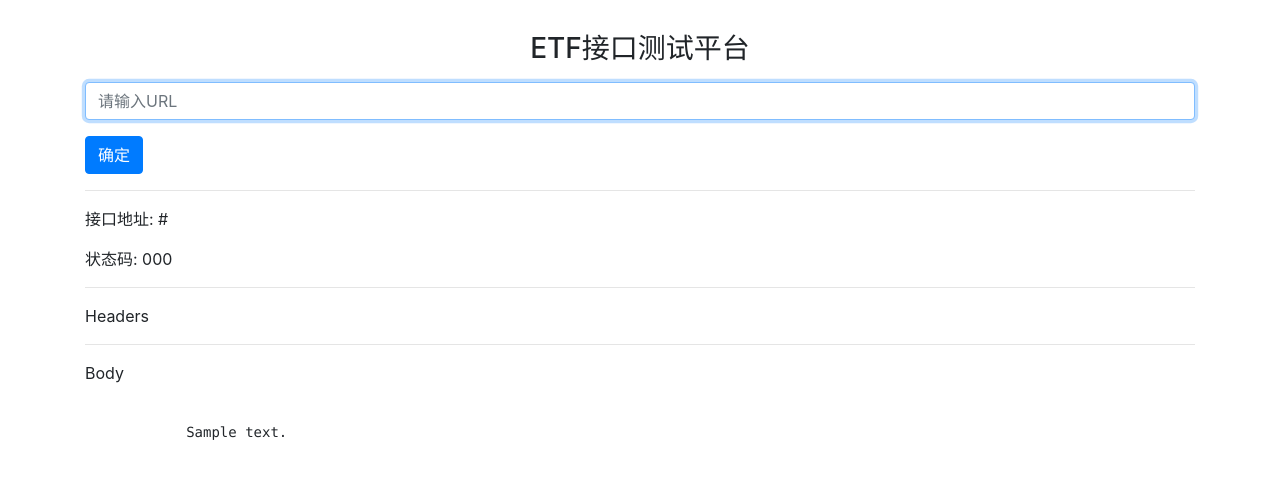
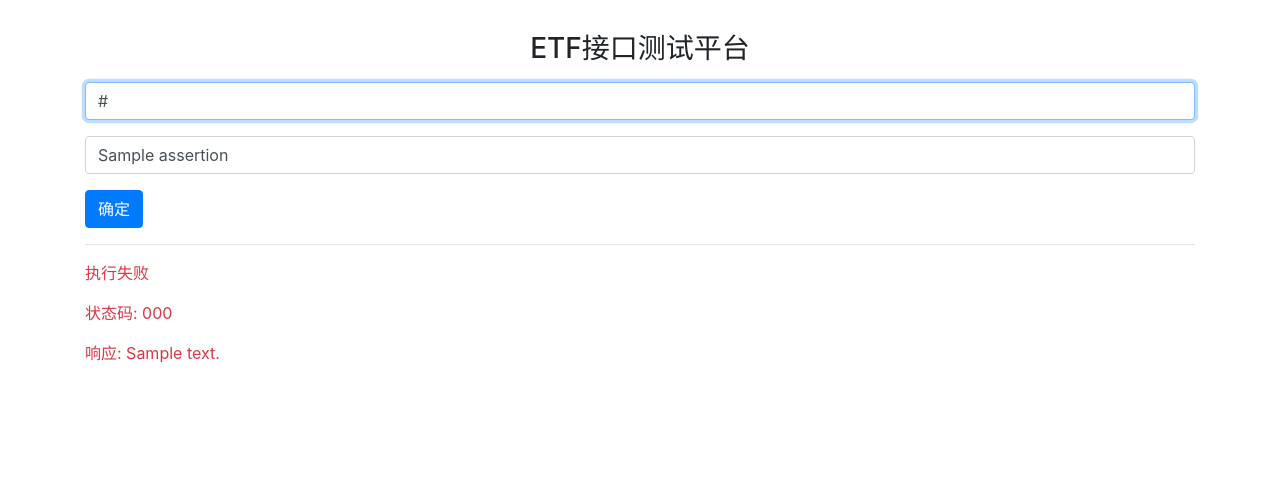
Before and after one commit to easonhan007/ETF, a Flask app: template templates/home.html in a window 1280 px wide. Shown: the top 479 px of the page. Run offline with Flask 2, Linux system fonts and the light colour scheme; the template is opened without the code that fills it: most values are stand-ins (such as "Sample title", 1, 10 or a date in 2020); some libraries are stand-ins or nearby versions.

Commit message:
add new feature

```diff
--- a/main.py
+++ b/main.py
@@ -1,5 +1,6 @@
-from flask import Flask, render_template, request
+from flask import Flask, render_template, request, abort, jsonify, redirect
 import requests
+import random
 
 app = Flask(__name__)
 
@@ -7,13 +8,48 @@ app = Flask(__name__)
 def home():
     return render_template('home.html', resp=None)
 
+@app.route('/api')
+def api():
+    return jsonify({'name': 'etf', 'version': '0.01'})
+
+@app.route('/error')
+def error():
+    codes = [404, 401, 403, 500]
+    random.shuffle(codes)
+    abort(codes[0])
+
 @app.route('/handle_get', methods=['POST'])
 def handle_get():
     url = request.form['url']
+    assertion = request.form['assert']
+    assertion_success = None
     try:
         r = requests.get(url)
+        if assertion is not None and assertion != '':
+            obj = r.json()
+            if assertion:
+                assertion_success = eval(assertion)
     except Exception as e:
         print(e)
         r = None
 
-    return render_template('home.html', resp=r)
+    resp = build_resp(r)
+    resp['assertion'] = assertion
+    resp['assertion_success'] = assertion_success
+
+    return render_template('home.html', resp=resp)
+
+def build_resp(r):
+    resp = {'success': False}
+    if r is None:
+        return resp
+
+    if r.status_code < 400:
+        resp['success'] = True
+
+    resp['url'] = r.url
+    resp['text'] = r.text
+    resp['headers'] = r.headers
+    resp['status_code'] = r.status_code
+
+    return resp
--- a/templates/home.html
+++ b/templates/home.html
@@ -21,7 +21,18 @@
       <h3 class="text text-center main-title">ETF接口测试平台</h3>
       <form action="/handle_get" method="post">
         <div class="form-group">
-          <input type="text" name="url" id="url" placeholder="请输入URL" class="form-control" autofocus>
+          {% if resp and resp['url'] %}
+          <input type="text" name="url" id="url" placeholder="请输入URL" class="form-control" autofocus value="{{resp['url']}}">
+          {% else %}
+            <input type="text" name="url" id="url" placeholder="请输入URL" class="form-control" autofocus>
+          {% endif %}
+        </div>
+        <div class="form-group">
+          {% if resp and resp['assertion'] %}
+            <input type="text" name="assert" id="assert" placeholder="请输入断言，比如obj['key1'] == 'value'" class="form-control" value="{{resp['assertion']}}">
+          {% else %}
+            <input type="text" name="assert" id="assert" placeholder="请输入断言，比如obj['key1'] == 'value'" class="form-control">
+          {% endif %}
         </div>
         <div class="form-group">
           <input type="submit" name="submit" value="确定" class="btn btn-primary">
@@ -29,12 +40,21 @@
       </form>
       <hr>
 
-      {% if resp %}
-        <p>接口地址: {{resp.url}}</p>
-        <p>状态码: {{resp.status_code}}</p>
+      {% if resp['success'] %}
+        {% if resp['assertion_success'] is not none %}
+          {% if resp['assertion_success'] %}
+            <p><strong class="text text-success">断言成功</strong></p>
+          {% else %}
+            <p><strong class="text text-danger">断言失败</strong></p>
+          {% endif %}
+          <p><code>{{resp['assertion']}}</code></p>
+          <hr>
+        {% endif %}
+        <p>接口地址: {{resp['url']}}</p>
+        <p>状态码: {{resp['status_code']}}</p>
         <hr>
         <p>Headers</p>
-        {% for key, value in resp.headers.items() %}
+        {% for key, value in resp['headers'].items() %}
           <p> <pre><code>{{key}}: {{value}}</code></pre> </p>
         {% endfor %}
 
@@ -42,11 +62,13 @@
         <p>Body</p>
         <pre>
           <code>
-            {{resp.text}}
+            {{resp['text']}}
           </code>
         </pre>
       {% else %}
-        <p>没有响应</p>
+        <p class="text text-danger">执行失败</p>
+        <p class="text text-danger">状态码: {{resp['status_code']}}</p>
+        <p class="text text-danger">响应: {{resp['text']}}</p>
       {% endif%}
     </div>
 
```
